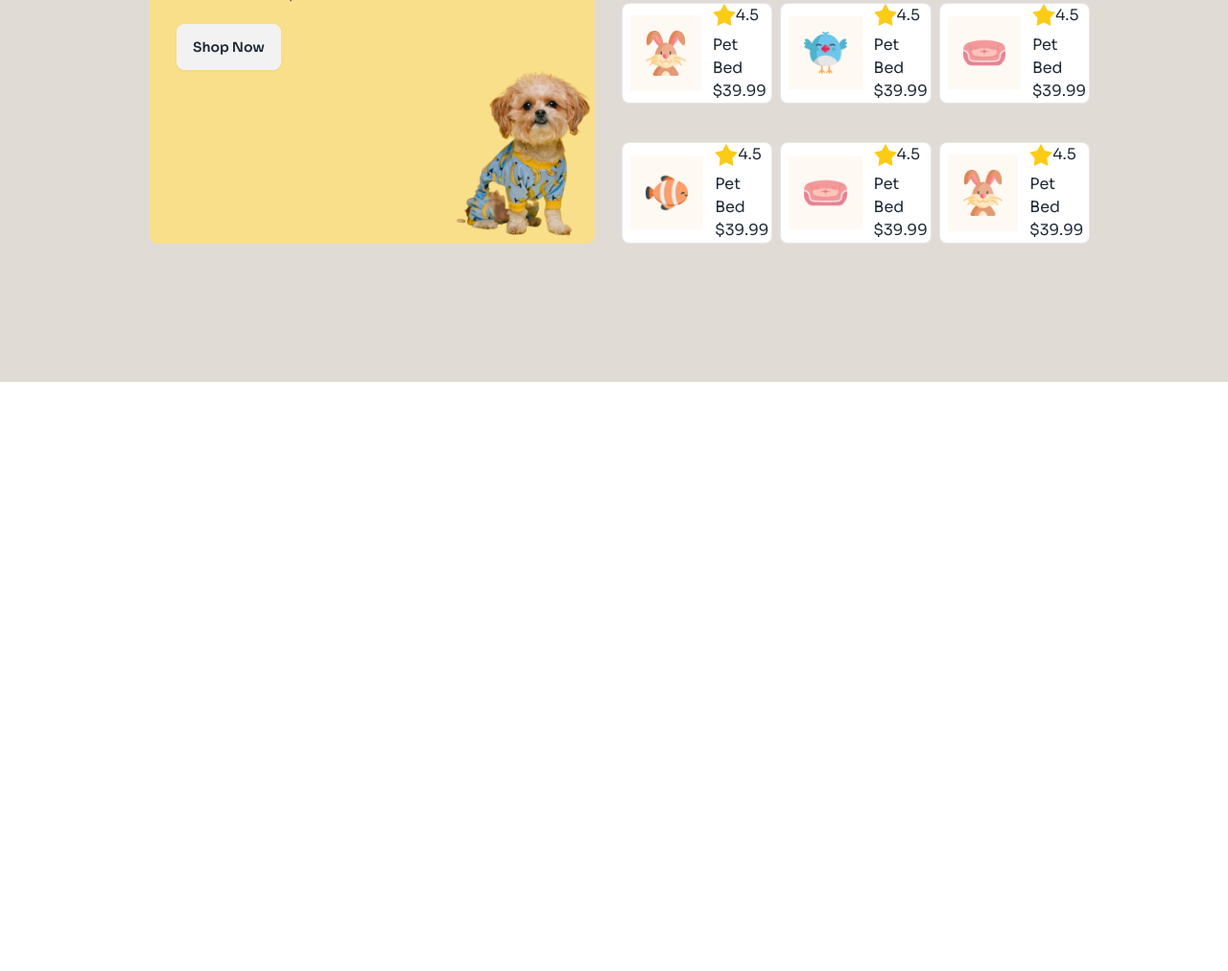
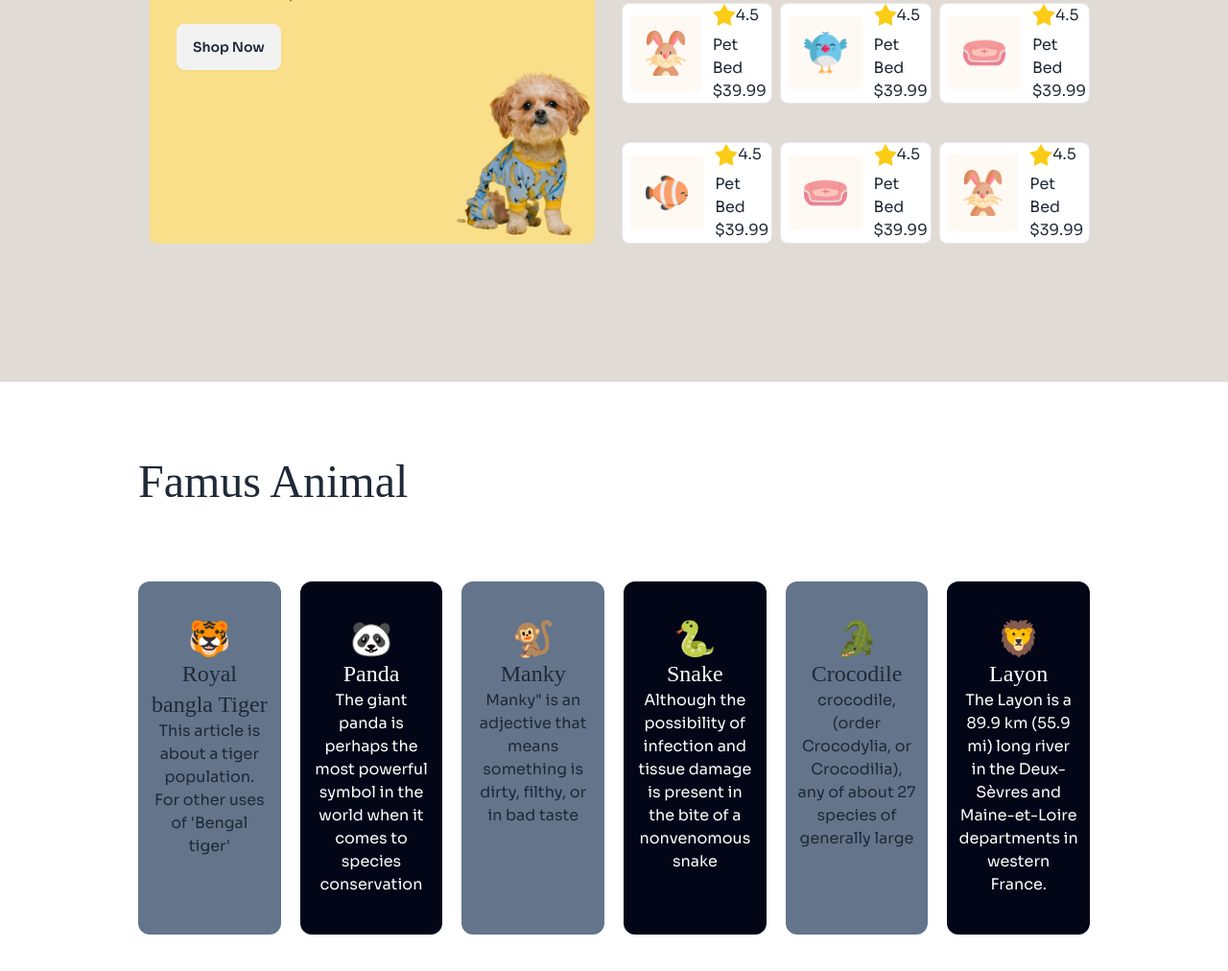
Before and after one commit to sabba1010/Assignment-3, a plain HTML site: page index.html in a window 1280 px wide. Shown: the part 1662-2674 px from the top of the page at 96% size. Before the commit the page ends 2060 px from the top, so only its background shows below. Drawn offline with nearby package versions, Linux system fonts and the light colour scheme; a web font is replaced by a local one.

Commit message:
Famus Animal

```diff
--- a/index.html
+++ b/index.html
@@ -447,7 +447,101 @@ body{
 </div>
 
 <!-- challange -->
+ <div class="md:px-36 px-2 mt-20 mb-20">
+  <h1 class="text-5xl">
+    Famus Animal
+  </h1>
+ </div>
+<div class="grid grid gap-2 md:gap-5 sm:grid-cols-3 lg:grid-cols-6 md:px-36 px-2 mb-24">
 
+  <!-- 1 -->
+  <div class="bg-slate-500 rounded-xl border-green-200">
+    <div class="text-center mx-3 my-10">
+      <p class="text-4xl">
+        🐯
+      </p>
+      <h1 class="text-2xl">
+        Royal bangla Tiger
+      </h1>
+      <p>
+        This article is about a tiger population. <br>
+        For other uses of 'Bengal tiger'
+      </p>
+    </div>
+  </div>
+<!-- 2 -->
+<div class="bg-slate-950 text-white rounded-xl border-green-200">
+  <div class="text-center mx-3 my-10">
+    <p class="text-4xl">
+      🐼
+    </p>
+    <h1 class="text-2xl">
+      Panda
+    </h1>
+    <p>
+      The giant panda is perhaps the  most powerful symbol  in the world when it comes to species conservation
+    </p>
+  </div>
+</div>
+<!-- 3 -->
+<div class="bg-slate-500 rounded-xl border-green-200">
+  <div class="text-center mx-3 my-10">
+    <p class="text-4xl">
+      🐒
+    </p>
+    <h1 class="text-2xl">
+      Manky
+    </h1>
+    <p>
+      Manky" is an adjective that means something is dirty, filthy, or in bad taste
+    </p>
+  </div>
+</div>
+<!-- 4 -->
+<div class="bg-slate-950 text-white rounded-xl border-green-200">
+  <div class="text-center mx-3 my-10">
+    <p class="text-4xl">
+      🐍
+    </p>
+    <h1 class="text-2xl">
+      Snake
+    </h1>
+    <p>
+      Although the possibility of infection and tissue damage is present in the bite of a nonvenomous snake
+    </p>
+  </div>
+</div>
+<!-- 5 -->
+<div class="bg-slate-500 rounded-xl border-green-200">
+  <div class="text-center mx-3 my-10">
+    <p class="text-4xl">
+      🐊
+    </p>
+    <h1 class="text-2xl">
+      Crocodile
+    </h1>
+    <p>
+      crocodile, (order Crocodylia, or Crocodilia), any of about 27 species of generally large
+    </p>
+  </div>
+</div>
+<!-- 6 -->
+<div class="bg-slate-950 text-white rounded-xl border-green-200">
+  <div class="text-center mx-3 my-10">
+    <p class="text-4xl">
+      🦁
+    </p>
+    <h1 class="text-2xl">
+      Layon
+    </h1>
+    <p>
+      The Layon is a 89.9 km (55.9 mi) long river in the Deux-Sèvres and Maine-et-Loire departments in western France.
+    </p>
+  </div>
+</div>
+
+
+</div>
 
 
 
```
